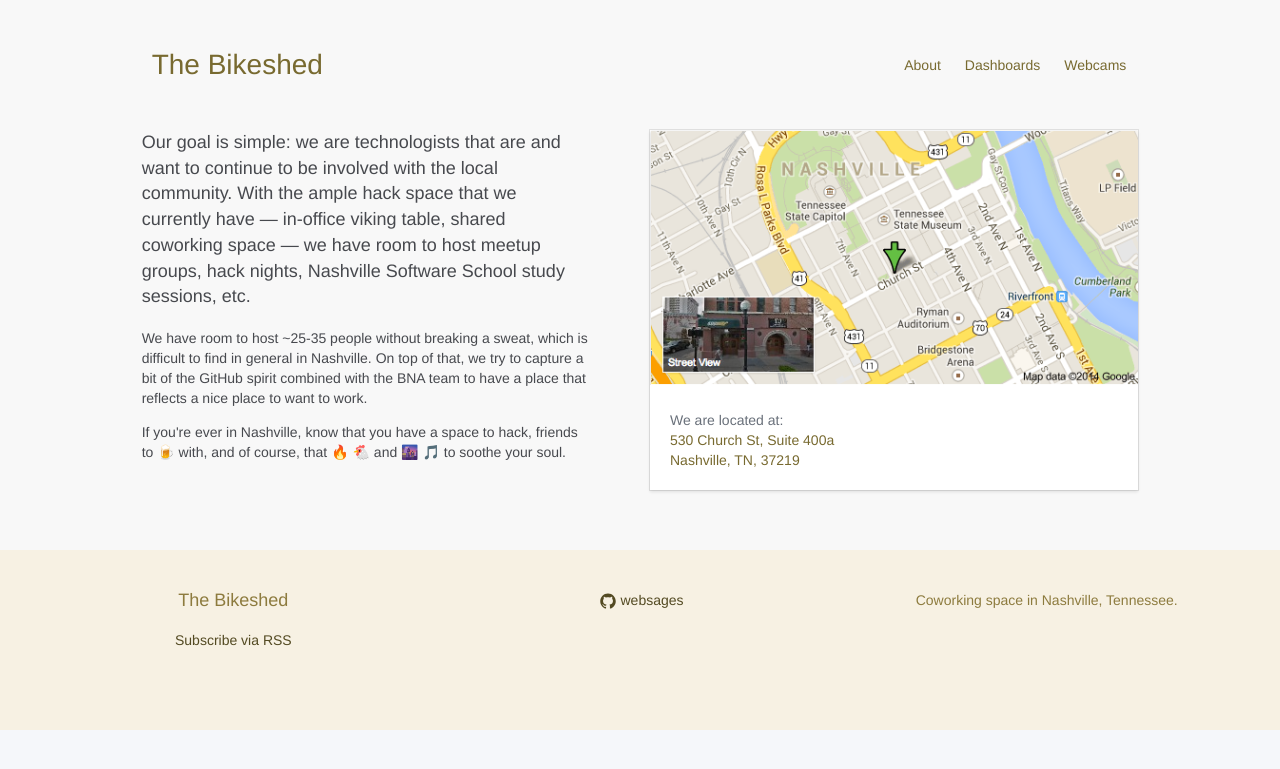
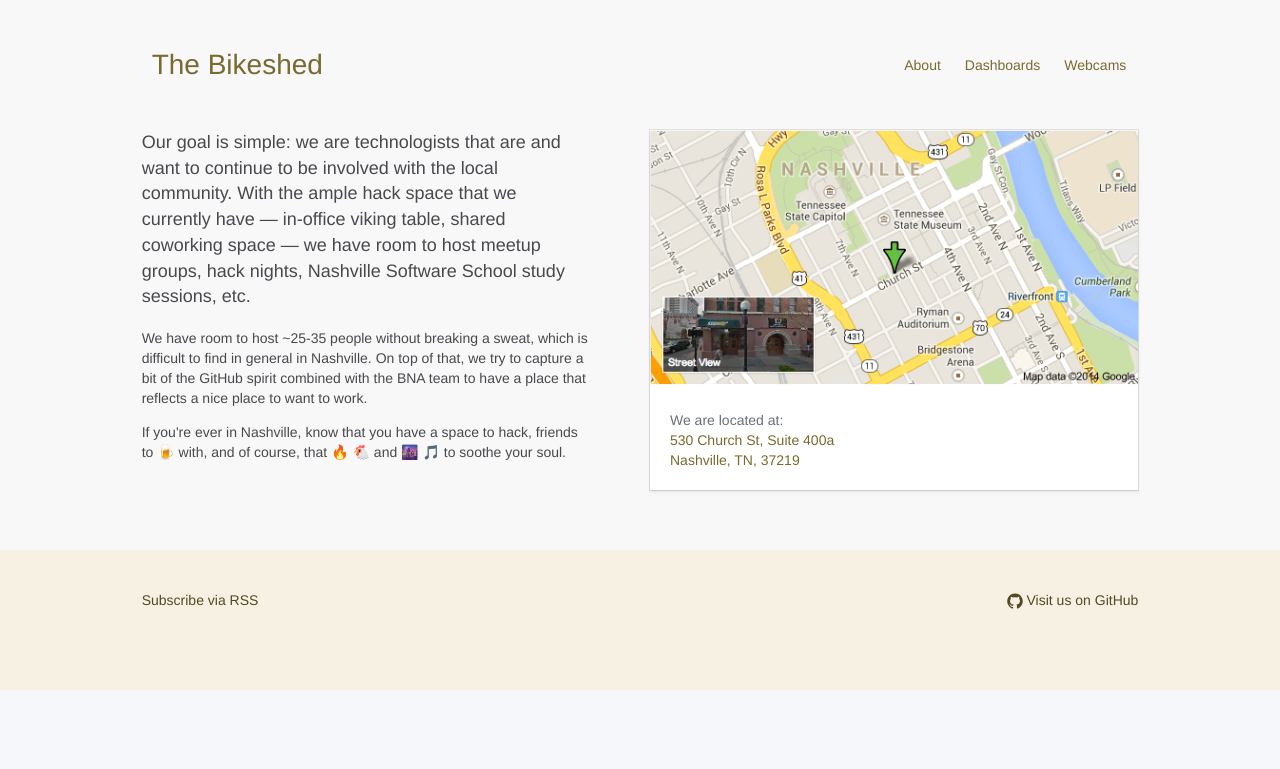
Before and after one commit to websages/thebikeshed.io, a Jekyll site: the page built from index.html, in a window 1280 px wide. Shown: the top 769 px of the page. Built offline with Jekyll 4.4.1, drawn with Linux system fonts in a browser that asks for light colours.

Commit message:
Constrain page width

```diff
--- a/_includes/features.html
+++ b/_includes/features.html
@@ -4,6 +4,6 @@
   <li>10-foot farm table. Lovingly suppled by {% include icon-github.html username="jameswhite" %}, this custom-made farm table can seat 10, complete with power 🔌 for every person. Early beta-testing shows this is ideal for hacking, drinking 🍻, or playing board games.</li>
   <li>Philips Hue bulbs in every lamp and window. Currently wired up for a few uses, such as turning orange when someone is in a meeting. More importantly, Disco Mode!</li>
   <li>65" Plasma TV for epic beer:30 talks, gaming, or other tomfoolery to be had during the week(-end). (hat tip jameswhite for our epic stand holding up the TV)</li>
-  <li>Raspberry Pi's everywhere! Check out <a href="{{ site.webcams_url }}">our dashboards</a> that show various metrics/data about the Bikeshed.</li>
+  <li>Raspberry Pi's everywhere! Check out <a href="{{ site.baseurl }}/dashboards/">our dashboards</a> that show various metrics/data about the Bikeshed.</li>
   <li>We also have cameras to check out what's going on in the office from anywhere!</li>
 </ul>
--- a/_includes/footer.html
+++ b/_includes/footer.html
@@ -1,20 +1,19 @@
 <footer class="footer">
   <div class="container">
     <div class="columns">
-      <div class="column">
-        <h3 class="subtitle has-text-centered">{{ site.title }}</h3>
-        <ul class="contact-list has-text-centered">
+      <div class="column is-offset-1 is-5">
+        <ul class="contact-list">
           {% if site.email %}
             <li><a href="mailto:{{ site.email }}">{{ site.email }}</a></li>
           {% endif %}
           <li><a href="{{ "/feed.xml" | prepend: site.baseurl }}">Subscribe via RSS</a></li>
         </ul>
       </div>
-      <div class="column">
-        <ul class="social-media-list has-text-centered">
+      <div class="column is-5">
+        <ul class="social-media-list has-text-right">
           {% if site.github_username %}
           <li>
-            {% include icon-github.html username=site.github_username %}
+            {% include icon-github.html username=site.github_username text="Visit us on GitHub" %}
           </li>
           {% endif %}
 
@@ -25,9 +24,6 @@
           {% endif %}
         </ul>
       </div>
-      <div class="column has-text-centered">
-        <p>{{ site.description }}</p>
-      </div>
     </div>
   </div>
 </footer>
--- a/_includes/icon-github.html
+++ b/_includes/icon-github.html
@@ -1 +1 @@
-<a href="https://github.com/{{ include.username }}"><span class="icon icon--github">{% include icon-github.svg %}</span><span class="username">{{ include.username }}</span>{% if include.suffix %}{{ include.suffix }}{% endif %}</a>
+<a href="https://github.com/{{ include.username }}"><span class="icon icon--github">{% include icon-github.svg %}</span>{% if include.text %}{{ include.text }}{% else %}<span class="username">{{ include.username }}</span>{% if include.suffix %}{{ include.suffix }}{% endif %}{% endif %}</a>
--- a/_layouts/page.html
+++ b/_layouts/page.html
@@ -2,5 +2,9 @@
 layout: default
 ---
 <article class="page content">
-  {{ content }}
+  <div class="columns">
+    <div class="column is-offset-1 is-10">
+      {{ content }}
+    </div>
+  </div>
 </article>
--- a/css/main.scss
+++ b/css/main.scss
@@ -126,6 +126,7 @@
 
   .title {
     margin-bottom: 0;
+    text-align: left;
   }
 }
 
```
